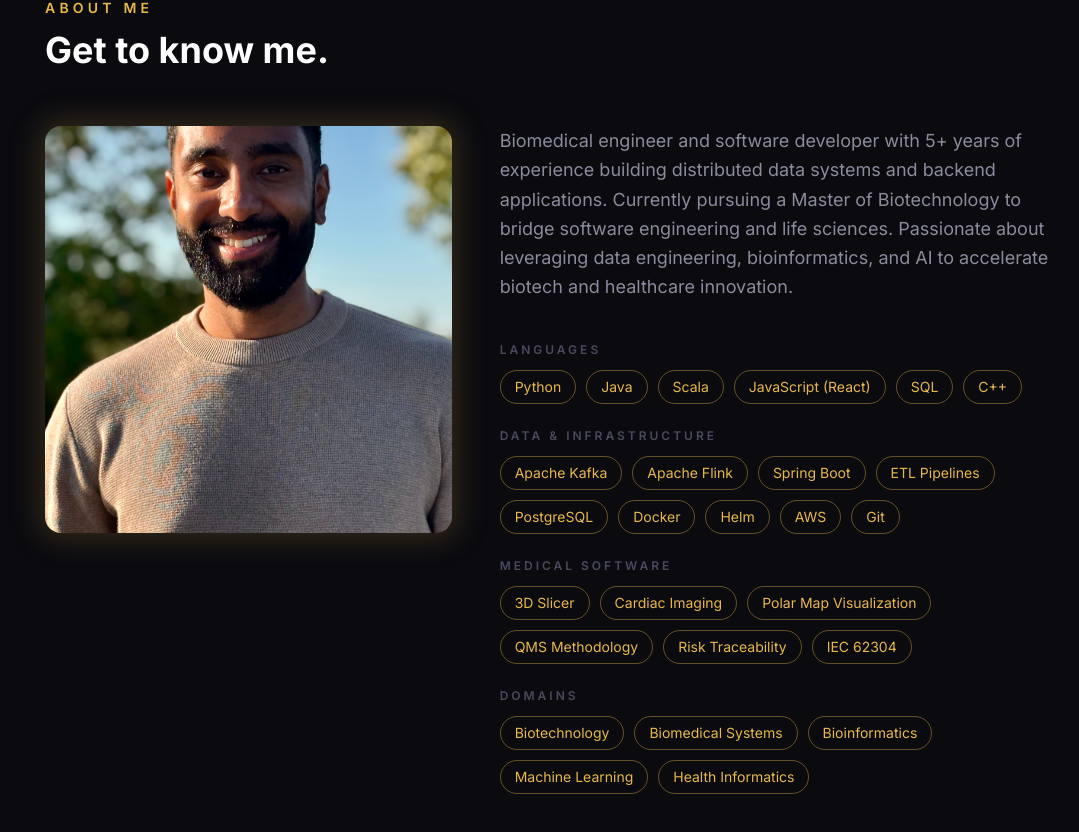
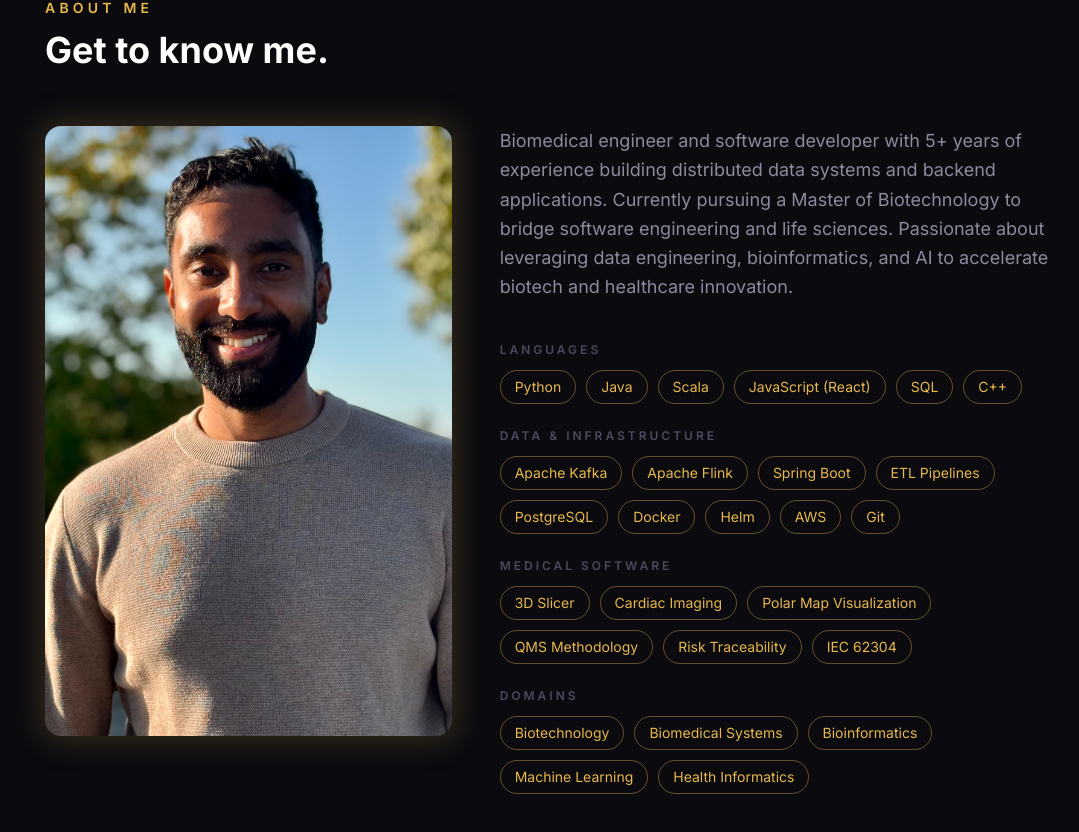
Before and after one commit to ArushanSinnadurai/react-pages, a React (Create React App) app: page /#/ in a window 1280 px wide. Shown: the part 1578-2410 px from the top of the page, without its empty margins (83-1162 px from the left). Built offline with nearby package versions, Linux system fonts and the light colour scheme.

Commit message:
WIP - updated website

```diff
--- a/src/components/sections/About.js
+++ b/src/components/sections/About.js
@@ -11,7 +11,7 @@ const About = () => (
           <img
             src={profilepic}
             alt={profile.name}
-            className="relative w-full aspect-square object-cover rounded-2xl"
+            className="relative w-full aspect-[2/3] object-cover object-top rounded-2xl"
           />
         </div>
       </div>
```
